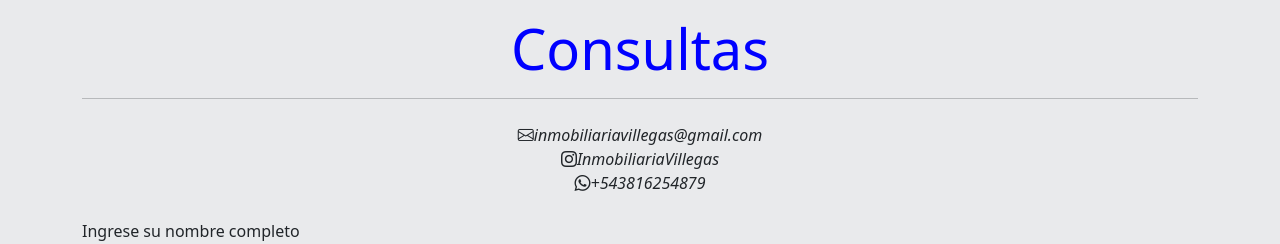
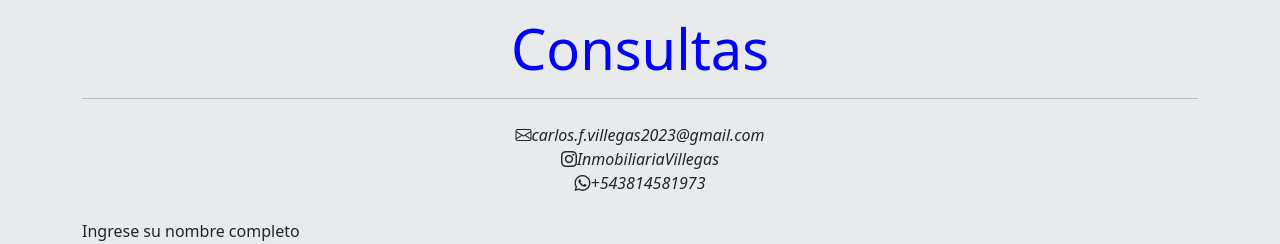
Before and after one commit to gonzalogg94/InmobiliariaCarlosVillegas, a React (Create React App) app: page / in a window 1280 px wide. Shown: the part 2000-2244 px from the top of the page. Built offline with nearby package versions, Linux system fonts and the light colour scheme.

Commit message:
realice cambios en el formulario de consulta cambiando el mail de destino

```diff
--- a/src/components/views/FormularioConsulta.jsx
+++ b/src/components/views/FormularioConsulta.jsx
@@ -21,9 +21,9 @@ const FormularioConsulta = () => {
   });
   const refForm = useRef();
   const enviarFormulario = () => {
-    const serviceId = process.env.REACT_APP_API_SERVICE;
-    const templated = process.env.REACT_APP_API_TEMPLATED;
-    const apiKey = process.env.REACT_APP_API_APIKEY;
+    const serviceId ="service_7thmi9g";
+    const templated ="template_narjbyk";
+    const apiKey ="K-H6vr7XHHLbWz8P3";
 
     emailjs
       .sendForm(serviceId, templated, refForm.current, apiKey)
@@ -54,13 +54,13 @@ const FormularioConsulta = () => {
         <hr />
       </div>
       <div className="text-center">
-        <i class="bi bi-envelope">inmobiliariavillegas@gmail.com</i>
+        <i class="bi bi-envelope">carlos.f.villegas2023@gmail.com</i>
       </div>
       <div className="text-center">
         <i class="bi bi-instagram">InmobiliariaVillegas</i>
       </div>
       <div className="text-center">
-        <i class="bi bi-whatsapp">+543816254879</i>
+        <i class="bi bi-whatsapp">+543814581973</i>
       </div>
       <Container className="pt-4">
         <Form ref={refForm} onSubmit={handleSubmit(enviarFormulario)}>
```
